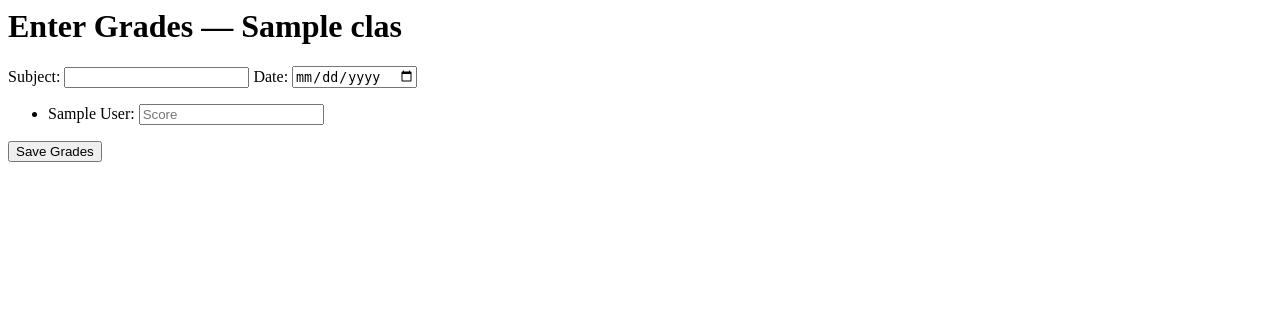
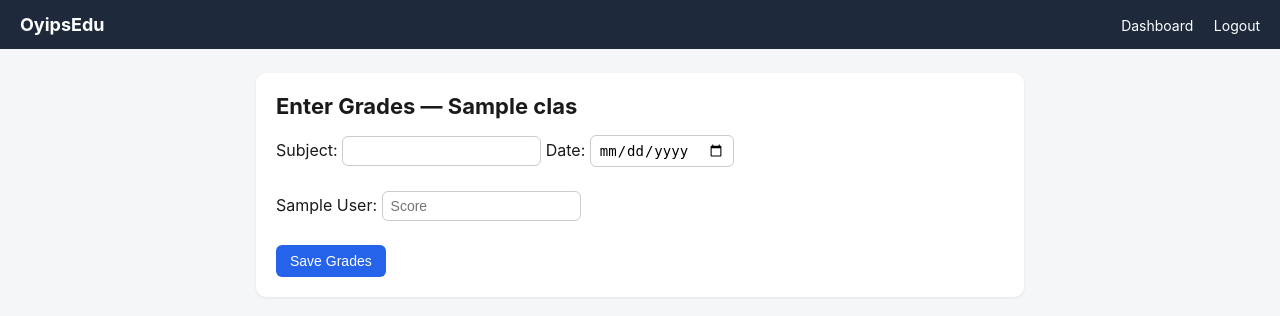
Before and after one commit to Oyips/School_Admin, a Django app: page /grades/1/ in a window 1280 px wide. Shown: the top 316 px of the page. Run offline with Django 5.2, Linux system fonts and the light colour scheme; a user stored in the database is signed in; data comes from the database, SQL or seed files in the repository; tables that the repository leaves empty hold one stand-in row (values such as "Sample post").

Commit message:
update app/school_app/templates/school_app/enter_grades.html

```diff
--- a/app/school_app/templates/school_app/enter_grades.html
+++ b/app/school_app/templates/school_app/enter_grades.html
@@ -1,5 +1,7 @@
+{% extends 'school_app/base.html' %}
+{% block content %}
+<div class="card">
   <h1>Enter Grades — {{ school_class.name }}</h1>
-
   <form method="post">
     {% csrf_token %}
     <p>
@@ -16,3 +18,5 @@
     </ul>
     <button type="submit">Save Grades</button>
   </form>
+</div>
+{% endblock %}
```
Lines whose indentation alone changed are shown as unchanged.
